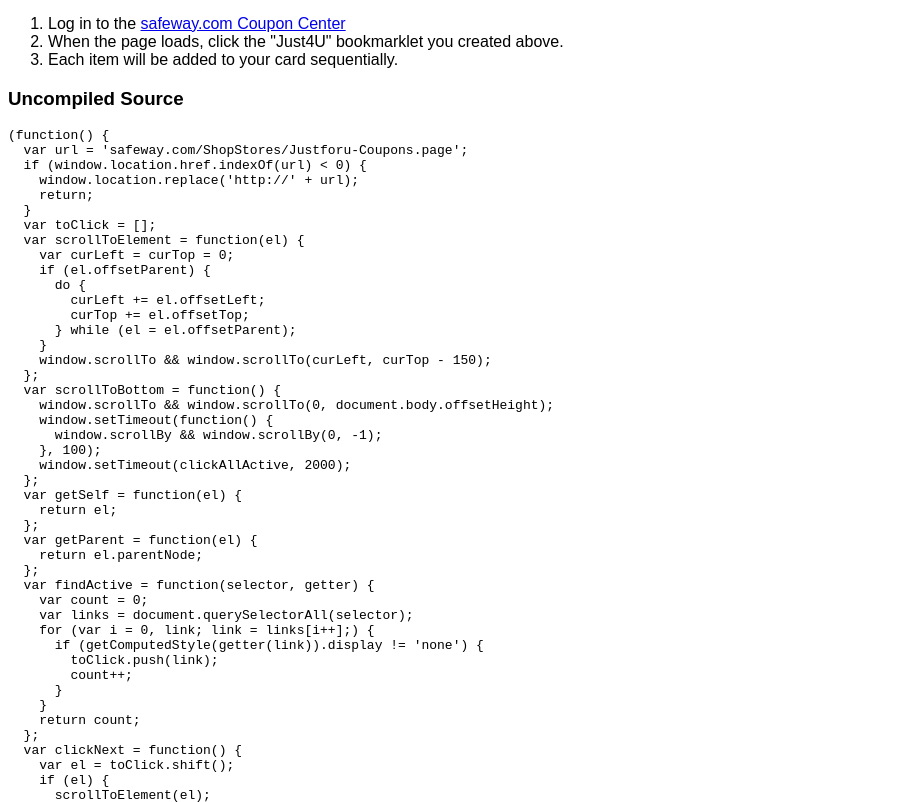
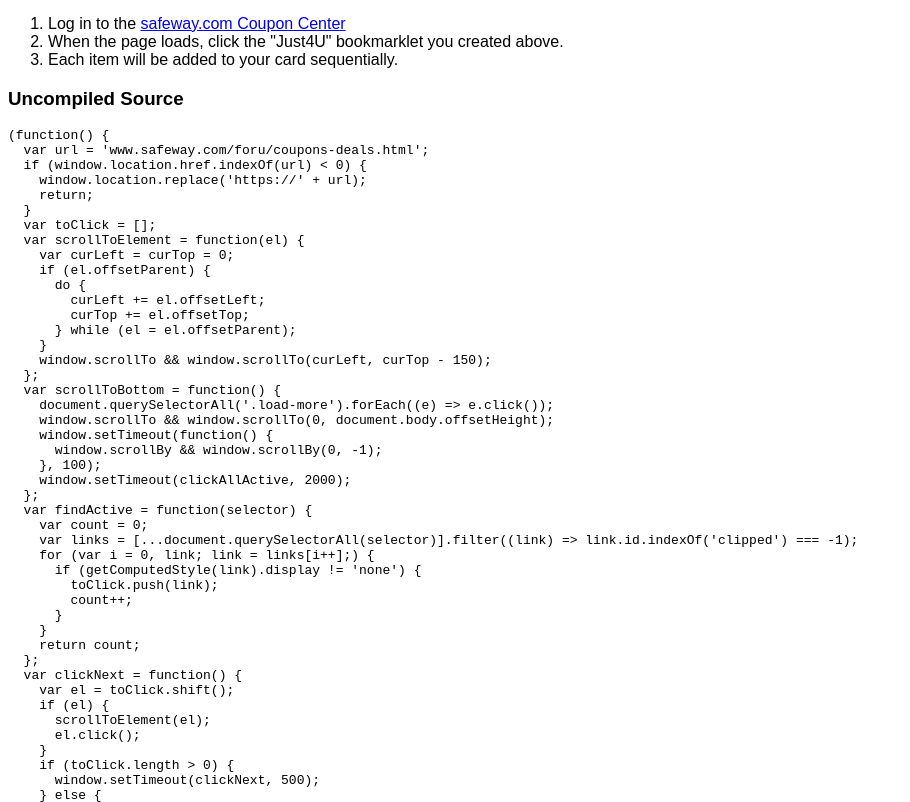
Before and after one commit to krishom/tools, a browser extension: page safeway/index.html in a window 1280 px wide. Shown: the part 520-1322 px from the top of the page, without its empty margins (0-910 px from the left). Drawn offline with Linux system fonts and the light colour scheme.

Commit message:
Update uncompiled source from safeway.js

```diff
--- a/safeway/index.html
+++ b/safeway/index.html
@@ -25,9 +25,9 @@
     <h3>Uncompiled Source</h3>
     <pre>
 (function() {
-  var url = 'safeway.com/ShopStores/Justforu-Coupons.page';
+  var url = 'www.safeway.com/foru/coupons-deals.html';
   if (window.location.href.indexOf(url) < 0) {
-    window.location.replace('http://' + url);
+    window.location.replace('https://' + url);
     return;
   }
   var toClick = [];
@@ -42,23 +42,18 @@
     window.scrollTo && window.scrollTo(curLeft, curTop - 150);
   };
   var scrollToBottom = function() {
+    document.querySelectorAll('.load-more').forEach((e) => e.click());
     window.scrollTo && window.scrollTo(0, document.body.offsetHeight);
     window.setTimeout(function() {
       window.scrollBy && window.scrollBy(0, -1);
     }, 100);
     window.setTimeout(clickAllActive, 2000);
   };
-  var getSelf = function(el) {
-    return el;
-  };
-  var getParent = function(el) {
-    return el.parentNode;
-  };
-  var findActive = function(selector, getter) {
+  var findActive = function(selector) {
     var count = 0;
-    var links = document.querySelectorAll(selector);
+    var links = [...document.querySelectorAll(selector)].filter((link) => link.id.indexOf('clipped') === -1);
     for (var i = 0, link; link = links[i++];) {
-      if (getComputedStyle(getter(link)).display != 'none') {
+      if (getComputedStyle(link).display != 'none') {
         toClick.push(link);
         count++;
       }
@@ -78,9 +73,7 @@
     }
   };
   var clickAllActive = function() {
-    if (findActive('.lt-add-offer-gallery', getSelf) +
-        findActive('.lt-add-offer-link', getParent) +
-        findActive('.lt-button-primary', getParent) > 0) {
+    if (findActive('.grid-coupon-btn') > 0) {
       clickNext();
     }
   };
```
